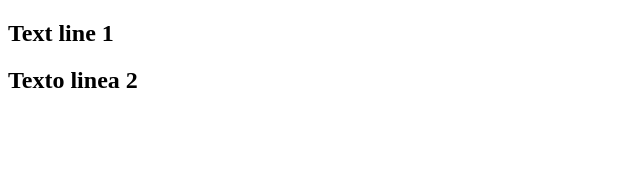
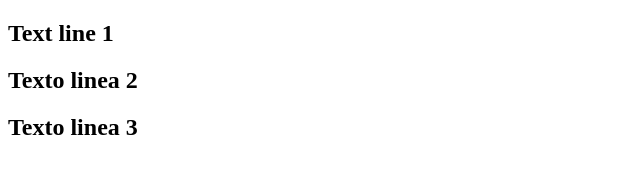
Before and after one commit to santi2D3/dirgit1, a plain HTML site: page index.html in a window 1280 px wide. Shown: the whole page, without its empty margins (0-640 px from the left). Drawn offline with Linux system fonts and the light colour scheme.

Commit message:
liena 3 nueva en index

```diff
--- a/index.html
+++ b/index.html
@@ -10,6 +10,7 @@
 
     <h2>Text line 1</h2>
     <h2>Texto linea 2</h2>
+    <h2>Texto linea 3</h2>
 
 
 </body>
```
